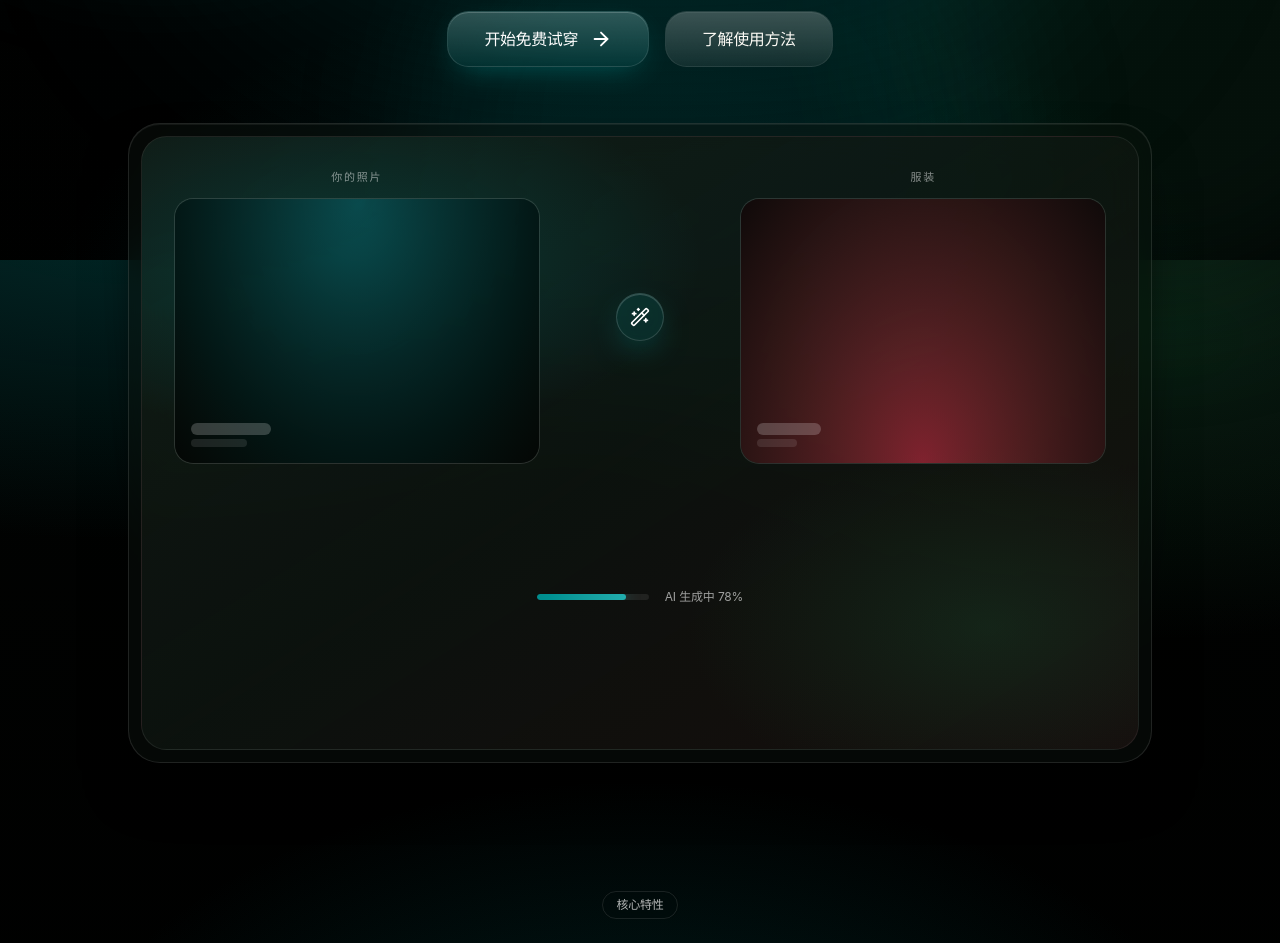
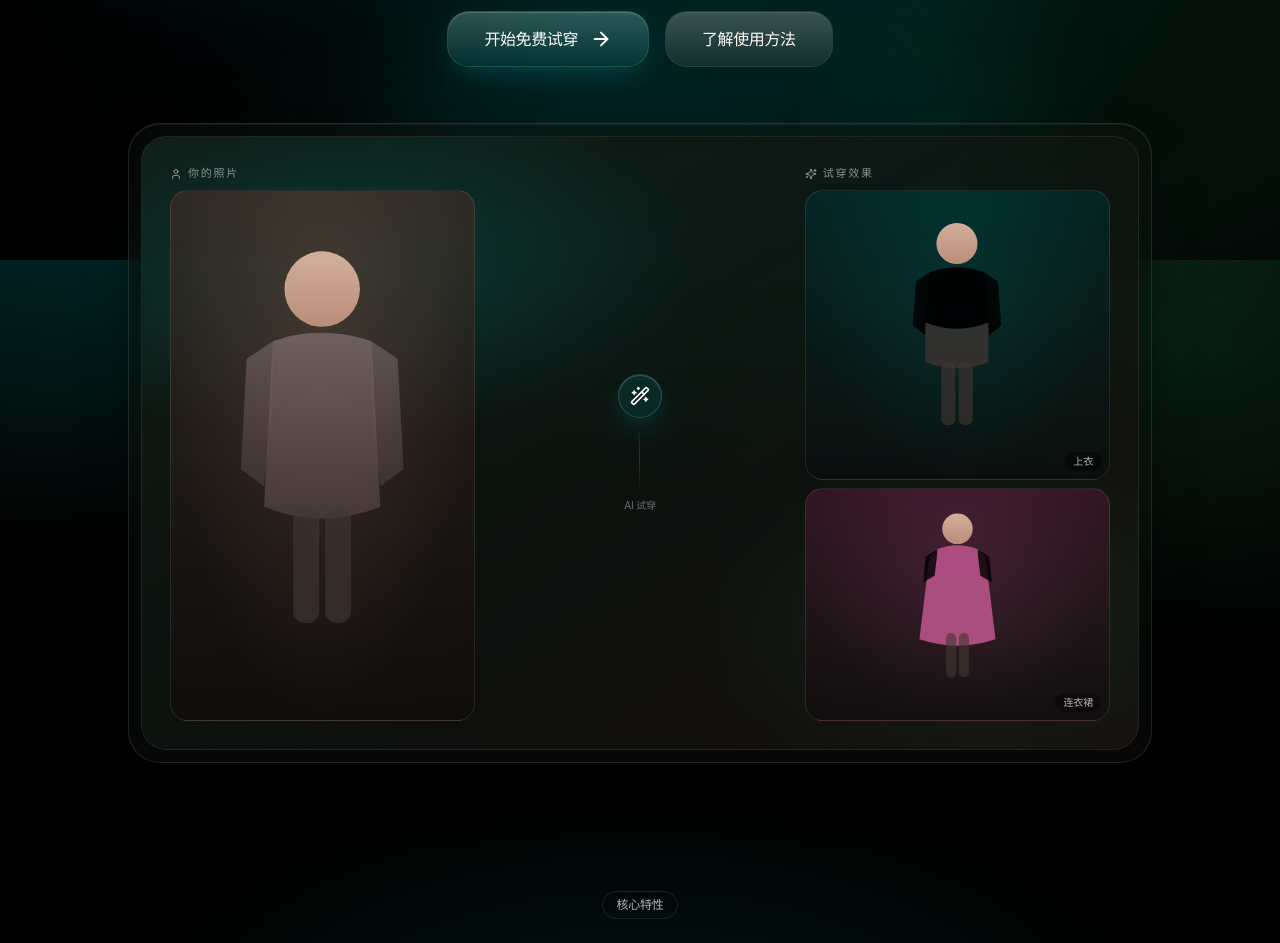
Before and after one commit to limachao/xunishiyi, a Next.js app: page / in a window 1280 px wide. Shown: the part 540-1483 px from the top of the page. Built offline with nearby package versions, Linux system fonts and the light colour scheme.

Commit message:
更改了首页的试穿效果

```diff
--- a/app/page.tsx
+++ b/app/page.tsx
@@ -74,39 +74,78 @@ export default function HomePage() {
             <div className="relative h-full w-full overflow-hidden rounded-[1.6rem] border border-white/8 bg-gradient-to-br from-[oklch(0.22_0.02_155_/_0.8)] via-[oklch(0.2_0.015_155_/_0.6)] to-[oklch(0.18_0.02_20_/_0.8)]">
               <div className="absolute inset-0 bg-[radial-gradient(600px_300px_at_20%_20%,_oklch(0.62_0.11_195_/_0.25),_transparent_60%)]" />
               <div className="absolute inset-0 bg-[radial-gradient(500px_300px_at_85%_80%,_oklch(0.42_0.09_155_/_0.28),_transparent_60%)]" />
-              <div className="relative grid h-full grid-cols-5 gap-3 p-6 md:p-8">
-                <div className="col-span-2 flex flex-col gap-3">
-                  <div className="text-[11px] font-medium uppercase tracking-[0.16em] text-white/50">你的照片</div>
-                  <div className="flex-1 overflow-hidden rounded-[1.2rem] border border-white/10 bg-white/[0.03]">
-                    <div className="h-full w-full bg-[radial-gradient(ellipse_at_top,_oklch(0.42_0.14_200_/_0.5),_oklch(0.12_0.01_155))] flex items-end p-4">
-                      <div className="space-y-1 text-left">
-                        <div className="h-3 w-20 rounded-full bg-white/20" />
-                        <div className="h-2 w-14 rounded-full bg-white/10" />
-                      </div>
-                    </div>
+              <div className="relative grid h-full grid-cols-3 gap-3 p-5 md:p-7">
+                {/* 输入区：你的照片 */}
+                <div className="flex flex-col gap-2">
+                  <div className="flex items-center gap-1.5 text-[11px] font-medium uppercase tracking-[0.16em] text-white/50">
+                    <User className="h-3 w-3" /> 你的照片
+                  </div>
+                  <div className="relative flex-1 overflow-hidden rounded-[1.1rem] border border-white/10 bg-gradient-to-b from-[oklch(0.32_0.04_40_/_0.6)] via-[oklch(0.26_0.03_30_/_0.5)] to-[oklch(0.16_0.01_20_/_0.7)]">
+                    <div className="absolute inset-0 bg-[radial-gradient(ellipse_at_50%_30%,_oklch(0.5_0.06_40_/_0.3),_transparent_70%)]" />
+                    <svg viewBox="0 0 100 155" className="absolute inset-0 m-auto h-[85%] w-auto" preserveAspectRatio="xMidYMid meet">
+                      <defs>
+                        <linearGradient id="skinA" x1="0" y1="0" x2="0" y2="1">
+                          <stop offset="0%" stopColor="oklch(0.78 0.05 50)" />
+                          <stop offset="100%" stopColor="oklch(0.68 0.06 45)" />
+                        </linearGradient>
+                        <linearGradient id="bodyA" x1="0" y1="0" x2="0" y2="1">
+                          <stop offset="0%" stopColor="oklch(0.52 0.02 30)" stopOpacity="0.9" />
+                          <stop offset="100%" stopColor="oklch(0.4 0.02 30)" stopOpacity="0.7" />
+                        </linearGradient>
+                      </defs>
+                      <circle cx="50" cy="20" r="13" fill="url(#skinA)" />
+                      <path d="M33 38 Q50 32 67 38 L70 95 Q50 103 30 95 Z" fill="url(#bodyA)" />
+                      <path d="M33 38 L24 44 L22 82 L30 88 L33 60 Z" fill="url(#bodyA)" opacity="0.75" />
+                      <path d="M67 38 L76 44 L78 82 L70 88 L67 60 Z" fill="url(#bodyA)" opacity="0.75" />
+                      <rect x="40" y="95" width="9" height="40" rx="4" fill="oklch(0.35 0.02 30)" opacity="0.6" />
+                      <rect x="51" y="95" width="9" height="40" rx="4" fill="oklch(0.35 0.02 30)" opacity="0.6" />
+                    </svg>
                   </div>
                 </div>
-                <div className="col-span-1 flex items-center justify-center">
-                  <div className="flex h-12 w-12 items-center justify-center rounded-full bg-[oklch(0.62_0.11_195_/_0.16)] text-white border border-white/15 backdrop-blur-xl shadow-[0_1px_0_rgba(255,255,255,0.18)_inset,0_12px_32px_-10px_oklch(0.62_0.11_195_/_0.55)]">
+
+                {/* 中间：AI 处理 */}
+                <div className="flex flex-col items-center justify-center gap-2">
+                  <div className="flex h-11 w-11 items-center justify-center rounded-full bg-[oklch(0.62_0.11_195_/_0.16)] text-white border border-white/15 backdrop-blur-xl shadow-[0_1px_0_rgba(255,255,255,0.18)_inset,0_12px_32px_-10px_oklch(0.62_0.11_195_/_0.55)]">
                     <Wand2 className="h-5 w-5" />
                   </div>
+                  <div className="h-16 w-px bg-gradient-to-b from-transparent via-white/15 to-transparent" />
+                  <span className="text-[10px] text-white/40">AI 试穿</span>
                 </div>
-                <div className="col-span-2 flex flex-col gap-3">
-                  <div className="text-[11px] font-medium uppercase tracking-[0.16em] text-white/50">服装</div>
-                  <div className="flex-1 overflow-hidden rounded-[1.2rem] border border-white/10 bg-white/[0.03]">
-                    <div className="h-full w-full bg-[radial-gradient(ellipse_at_bottom,_oklch(0.65_0.24_20_/_0.45),_oklch(0.15_0.01_20))] flex items-end p-4">
-                      <div className="space-y-1 text-left">
-                        <div className="h-3 w-16 rounded-full bg-white/20" />
-                        <div className="h-2 w-10 rounded-full bg-white/10" />
-                      </div>
-                    </div>
+
+                {/* 两个效果展示 */}
+                <div className="flex flex-col gap-2">
+                  <div className="flex items-center gap-1.5 text-[11px] font-medium uppercase tracking-[0.16em] text-white/50">
+                    <Sparkles className="h-3 w-3" /> 试穿效果
                   </div>
-                </div>
-                <div className="col-span-5 flex items-center justify-center gap-4 py-2">
-                  <div className="h-1.5 w-28 overflow-hidden rounded-full bg-white/8">
-                    <div className="h-full w-4/5 rounded-full bg-gradient-to-r from-[oklch(0.58_0.1_195)] to-[oklch(0.68_0.11_195)] shadow-[0_0_14px_oklch(0.68_0.11_195_/_0.6)]" />
+                  {/* 效果 1：上衣 */}
+                  <div className="relative flex-1 overflow-hidden rounded-[1.1rem] border border-white/10 bg-gradient-to-b from-[oklch(0.28_0.05_195_/_0.6)] to-[oklch(0.16_0.01_195_/_0.7)]">
+                    <div className="absolute inset-0 bg-[radial-gradient(ellipse_at_50%_30%,_oklch(0.45_0.1_195_/_0.25),_transparent_70%)]" />
+                    <svg viewBox="0 0 100 155" className="absolute inset-0 m-auto h-[85%] w-auto" preserveAspectRatio="xMidYMid meet">
+                      <circle cx="50" cy="20" r="13" fill="url(#skinA)" />
+                      {/* 穿着上衣的身体 */}
+                      <path d="M33 38 Q50 32 67 38 L70 70 Q50 78 30 70 Z" fill="oklch(0.55 0.12_195)" opacity="0.92" />
+                      <path d="M33 38 L24 44 L22 72 L30 78 L33 55 Z" fill="oklch(0.5 0.11_195)" opacity="0.85" />
+                      <path d="M67 38 L76 44 L78 72 L70 78 L67 55 Z" fill="oklch(0.5 0.11_195)" opacity="0.85" />
+                      <path d="M30 70 Q50 78 70 70 L70 95 Q50 103 30 95 Z" fill="oklch(0.35 0.02 30)" opacity="0.7" />
+                      <rect x="40" y="95" width="9" height="40" rx="4" fill="oklch(0.35 0.02 30)" opacity="0.6" />
+                      <rect x="51" y="95" width="9" height="40" rx="4" fill="oklch(0.35 0.02 30)" opacity="0.6" />
+                    </svg>
+                    <span className="absolute bottom-2 right-2 rounded-full bg-black/40 px-2 py-0.5 text-[10px] text-white/70 backdrop-blur-sm">上衣</span>
                   </div>
-                  <span className="text-[12px] text-white/60">AI 生成中 78%</span>
+                  {/* 效果 2：连衣裙 */}
+                  <div className="relative h-[42%] overflow-hidden rounded-[1.1rem] border border-white/10 bg-gradient-to-b from-[oklch(0.3_0.08_350_/_0.6)] to-[oklch(0.16_0.01_350_/_0.7)]">
+                    <div className="absolute inset-0 bg-[radial-gradient(ellipse_at_50%_30%,_oklch(0.5_0.15_350_/_0.22),_transparent_70%)]" />
+                    <svg viewBox="0 0 100 155" className="absolute inset-0 m-auto h-[85%] w-auto" preserveAspectRatio="xMidYMid meet">
+                      <circle cx="50" cy="18" r="12" fill="url(#skinA)" />
+                      {/* 连衣裙 */}
+                      <path d="M34 34 Q50 28 66 34 L72 40 L80 105 Q50 115 20 105 L28 40 Z" fill="oklch(0.58 0.14 350)" opacity="0.92" />
+                      <path d="M34 34 L25 40 L23 60 L32 55 L34 38 Z" fill="oklch(0.52 0.13_350)" opacity="0.82" />
+                      <path d="M66 34 L75 40 L77 60 L68 55 L66 38 Z" fill="oklch(0.52 0.13_350)" opacity="0.82" />
+                      <rect x="41" y="100" width="8" height="35" rx="4" fill="oklch(0.35 0.02 30)" opacity="0.6" />
+                      <rect x="51" y="100" width="8" height="35" rx="4" fill="oklch(0.35 0.02 30)" opacity="0.6" />
+                    </svg>
+                    <span className="absolute bottom-2 right-2 rounded-full bg-black/40 px-2 py-0.5 text-[10px] text-white/70 backdrop-blur-sm">连衣裙</span>
+                  </div>
                 </div>
               </div>
             </div>
```
